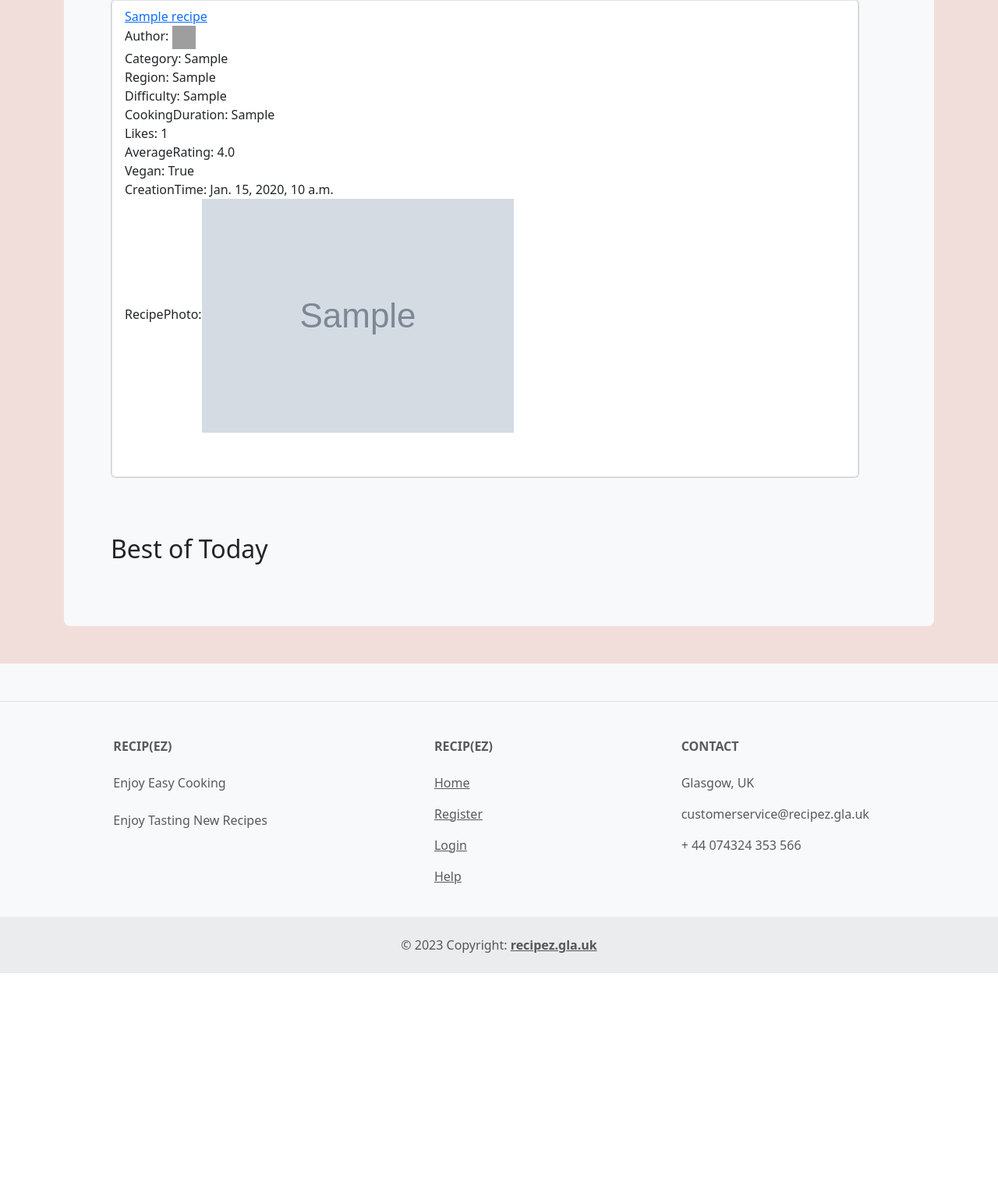
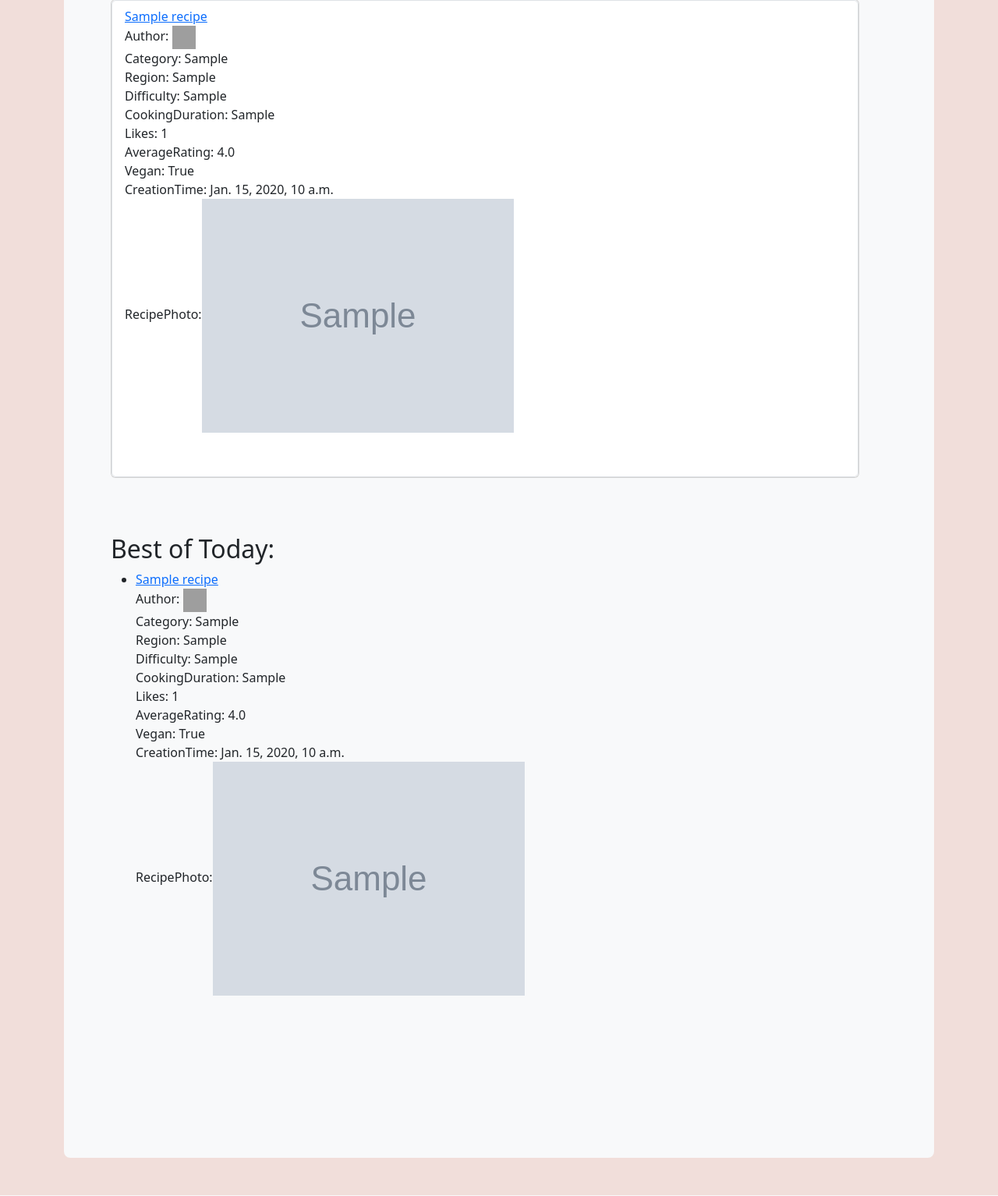
Before and after one commit to FongWaiLam/recipez, a Django app: page / in a window 1280 px wide. Shown: the part 405-1939 px from the top of the page at 78% size. Before the commit the page ends 1653 px from the top, so only its background shows below. Run offline with Django 4.2, Linux system fonts and the light colour scheme; tables that the repository leaves empty hold one stand-in row (values such as "Sample post"); grey boxes marked "Sample" are stand-in pictures; grey boxes are pictures that could not be loaded.

Commit message:
Restore Best of Today code

```diff
--- a/templates/recipez/index.html
+++ b/templates/recipez/index.html
@@ -40,8 +40,29 @@
 
 
                 <div class="container-fluid py-4">
-                    <h2>Best of Today</h2>
-                    {# todo #}
+                    <h2>Best of Today:</h2>
+                        {% if best_of_today %}
+                            <ul>
+                                {% for recipe in best_of_today %}
+                                    <li>
+                                        <a href="{% url 'recipez:show_recipe' recipe.id %}">{{ recipe.name }}</a> <br>
+                                        Author: {{ recipe.user.user.username }}<img src="{{ MEDIA_URL }}{{ recipe.user.avatar }}" width="30" height="30" alt="Avatar"> <br>
+                                        Category: {{ recipe.category }} <br>
+                                        Region: {{ recipe.region }} <br>
+                                        Difficulty: {{ recipe.difficulty }} <br>
+                                        CookingDuration: {{ recipe.cooking_duration }} <br>
+                                        Likes: {{ recipe.likes }} <br>
+                                        AverageRating: {{ recipe.average_rating }} <br>
+                                        Vegan: {{ recipe.is_vegan }} <br>
+                                        CreationTime: {{ recipe.creation_time }} <br>
+                                        RecipePhoto:<img src="{{ MEDIA_URL }}{{ recipe.photo }}" alt="Photo"> <br> <br> <br>
+                                    </li>
+                                {% endfor %}
+                            </ul>
+                        {% else %}
+                            <strong>There are no recipes contain this name.</strong>
+                        {% endif %}
+                    <br> <br> <br>
                 </div>
             </div>
         </div>
```
